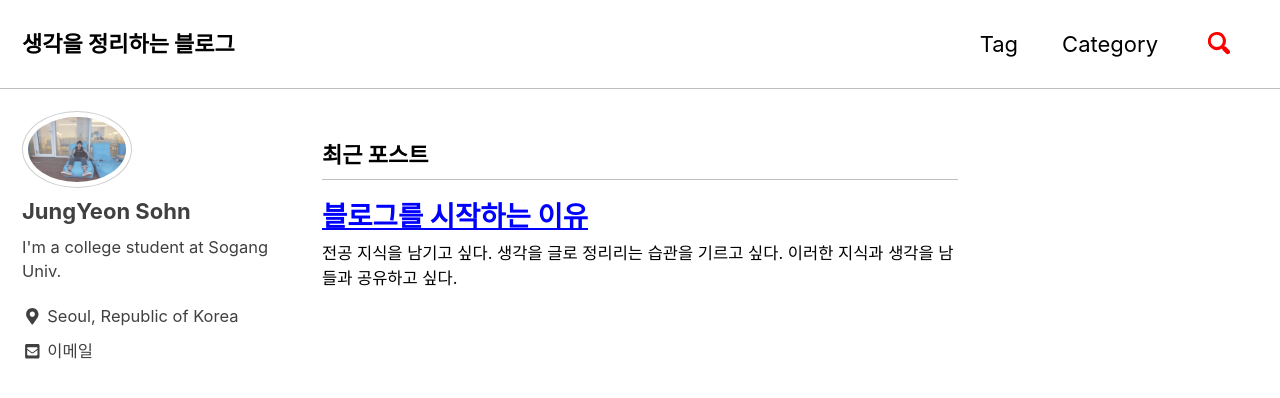
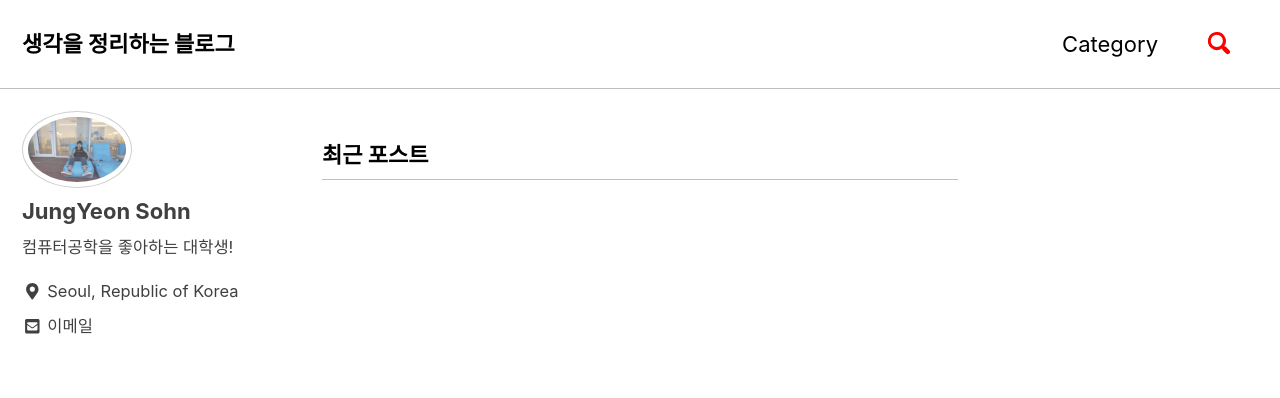
Before and after one commit to leesunkyu94/leesunkyu94.github.io, a Jekyll site: the page built from index.html, in a window 1280 px wide and 900 px high. Shown: the top 398 px of the window. Built offline with Jekyll 4.4.1, drawn with Linux system fonts in a browser that asks for light colours; cached includes are drawn as plain includes; the list of posts is cut into pages by our own code.

Commit message:
블로그 사이드바 수정

```diff
--- a/_config.yml
+++ b/_config.yml
@@ -108,7 +108,7 @@ analytics:
 author:
   name             : "JungYeon Sohn"
   avatar           : "/assets/author/bio-photo.jpg" # path of avatar image, e.g. "/assets/images/bio-photo.jpg"
-  bio              : "I'm a college student at Sogang Univ."
+  bio              : "컴퓨터공학을 좋아하는 대학생!"
   location         : "Seoul, Republic of Korea"
   email            : "sjy20131565@gmail.com"
   links:
--- a/_data/navigation.yml
+++ b/_data/navigation.yml
@@ -1,7 +1,5 @@
 # main links
 main:
-  - title: "Tag"
-    url: /tags/
   - title: "Category"
     url: /categories/
   # - title: "About"
--- a/_posts/2019-03-14-first-post.md
+++ /dev/null
@@ -1,10 +0,0 @@
----
-title: "블로그를 시작하는 이유"
-categories:
-- prologue
-tag:
-- prologue
----
-## 전공 지식을 남기고 싶다.
-## 생각을 글로 정리리는 습관을 기르고 싶다.
-## 이러한 지식과 생각을 남들과 공유하고 싶다.
```
Also changed, not shown: _pages/tag_archive.html (deleted, +0 -25 lines).
